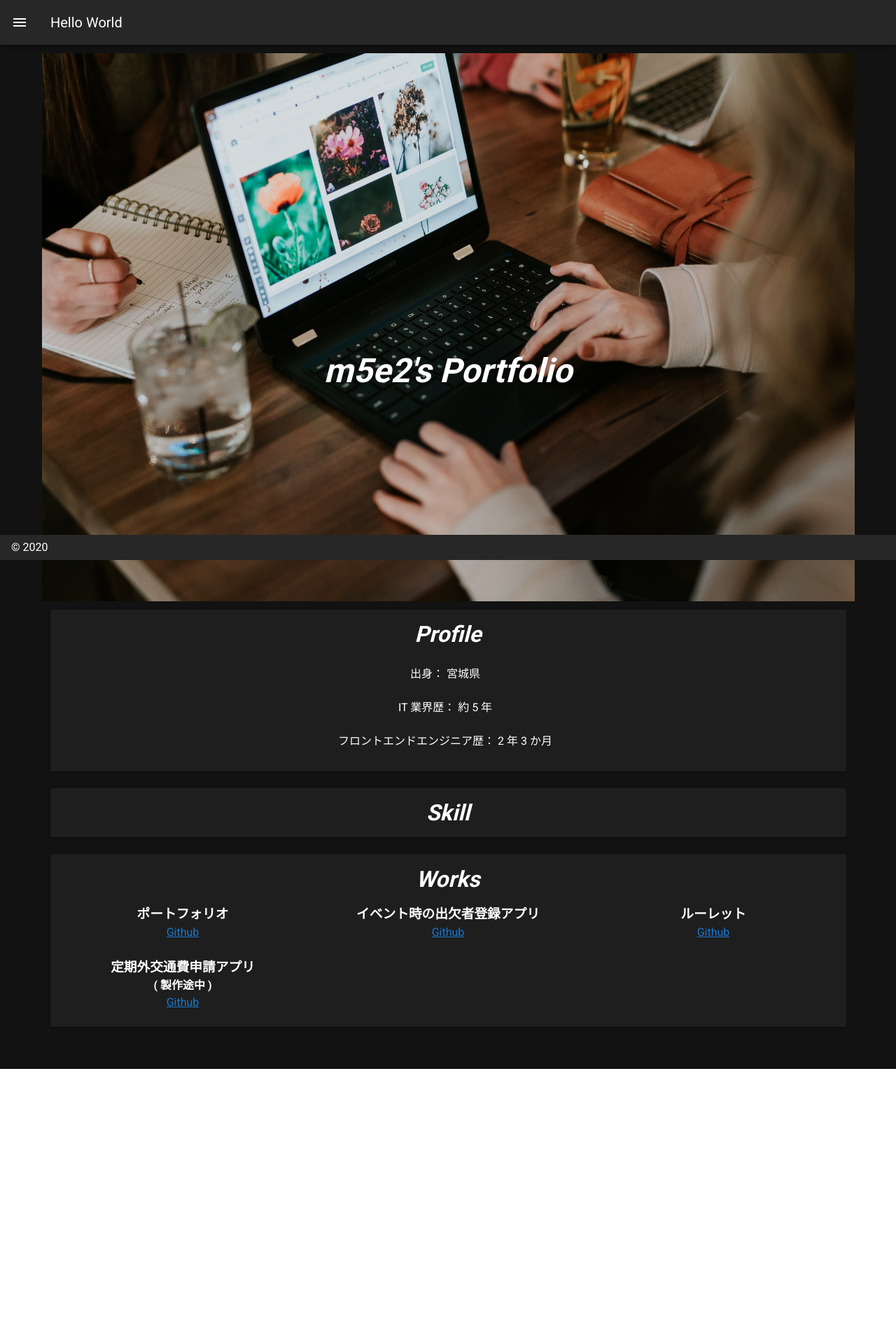
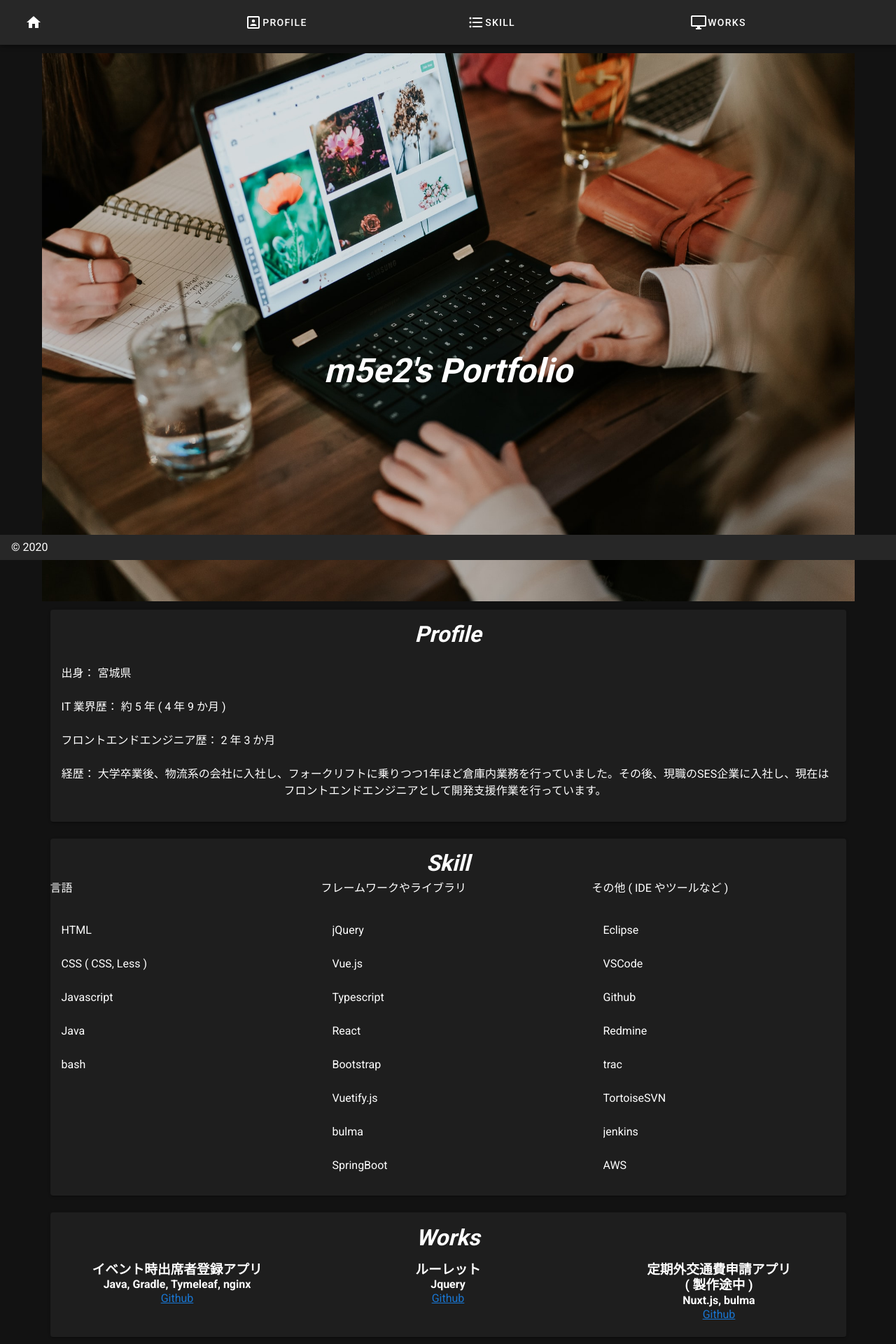
Before and after one commit to m5e2/Self-Introduction, a Nuxt app: page / in a window 1280 px wide. Shown: the top 1920 px of the page at 70% size. Before the commit the page ends 1527 px from the top, so only its background shows below. Built offline with nearby package versions, Linux system fonts and the light colour scheme.

Commit message:
no comment

```diff
--- a/layouts/default.vue
+++ b/layouts/default.vue
@@ -1,49 +1,34 @@
 <template>
   <v-app dark>
-    <v-navigation-drawer
-      v-model="drawer"
-      :mini-variant="miniVariant"
-      :clipped="clipped"
-      fixed
-      app
-    >
-      <v-list>
-        <v-list-item
-          v-for="(item, i) in items"
-          :key="i"
-          :to="item.to"
-          router
-          exact
-        >
-          <v-list-item-action>
-            <v-icon>{{ item.icon }}</v-icon>
-          </v-list-item-action>
-          <v-list-item-content>
-            <v-list-item-title v-text="item.title" />
-          </v-list-item-content>
-        </v-list-item>
-      </v-list>
-    </v-navigation-drawer>
     <v-app-bar :clipped-left="clipped" fixed app>
-      <v-app-bar-nav-icon @click.stop="drawer = !drawer" />
-      <v-toolbar-title v-text="title" />
-      <v-spacer />
+      <v-row align="center" cols="12">
+        <v-col cols="3">
+          <v-btn text rounded :href="top">
+            <v-icon>mdi-home</v-icon>
+          </v-btn>
+        </v-col>
+        <v-col cols="3">
+          <v-btn text>
+            <v-icon>mdi-account-box-outline</v-icon>profile
+          </v-btn>
+        </v-col>
+        <v-col cols="3">
+          <v-btn text>
+            <v-icon>mdi-format-list-bulleted</v-icon>skill
+          </v-btn>
+        </v-col>
+        <v-col cols="3">
+          <v-btn text>
+            <v-icon>mdi-monitor</v-icon>works
+          </v-btn>
+        </v-col>
+      </v-row>
     </v-app-bar>
     <v-content>
-      <v-container> <nuxt /> </v-container>
+      <v-container>
+        <nuxt />
+      </v-container>
     </v-content>
-    <v-navigation-drawer v-model="rightDrawer" :right="right" temporary fixed>
-      <v-list>
-        <v-list-item @click.native="right = !right">
-          <v-list-item-action>
-            <v-icon light>
-              mdi-repeat
-            </v-icon>
-          </v-list-item-action>
-          <v-list-item-title>Switch drawer (click me)</v-list-item-title>
-        </v-list-item>
-      </v-list>
-    </v-navigation-drawer>
     <v-footer :fixed="fixed" app>
       <span>&copy; {{ new Date().getFullYear() }}</span>
     </v-footer>
@@ -54,26 +39,13 @@
 export default {
   data() {
     return {
+      top: "/",
       clipped: false,
       drawer: false,
-      fixed: false,
-      items: [
-        {
-          icon: "mdi-apps",
-          title: "HOME",
-          to: "/",
-        },
-        {
-          icon: "mdi-chart-bubble",
-          title: "このサイトについて",
-          to: "/SiteIntroduction",
-        },
-      ],
-      miniVariant: false,
-      right: true,
-      rightDrawer: false,
-      title: "Hello World",
+      fixed: false
     };
-  },
+  }
 };
 </script>
+<style scoped>
+</style>>
--- a/pages/SiteIntroduction.vue
+++ b/pages/SiteIntroduction.vue
@@ -4,13 +4,15 @@
       >このサイトは Nuxt.js と Vuetify.js という CSS
       フレームワークによって構成されています。
     </v-content>
-    <v-btn class="backButton" color="primary" :to="aaa">TOP画面に戻る</v-btn>
+    <v-btn class="backButton" color="primary" :to="topPage"
+      >TOP画面に戻る</v-btn
+    >
   </v-layout>
 </template>
 <script>
 export default {
   data() {
-    return { aaa: "/" };
+    return { topPage: "/" };
   },
   methods: {},
 };
--- a/pages/index.vue
+++ b/pages/index.vue
@@ -5,14 +5,12 @@
         <img class="image" src="../images/top-image.jpg" />
         <p class="font-italic font-weight-bold">m5e2's Portfolio</p>
       </div>
-      <v-col class="text-center" cols="12">
+      <v-col class="text-center">
         <v-card class="profile">
           <h1 class="font-italic font-weight-bold">Profile</h1>
           <v-list shaped>
-            <v-list-item v-for="(list, i) in profileList" :key="i">
-              <v-list-item-content>
-                <v-list-item-title v-text="list.value"></v-list-item-title>
-              </v-list-item-content>
+            <v-list-item v-for="(list, i) in profileLists" :key="i">
+              <v-list-item-content>{{ list.value }}</v-list-item-content>
             </v-list-item>
           </v-list>
         </v-card>
@@ -20,104 +18,64 @@
       <v-col class="text-center" cols="12">
         <v-card class="skill">
           <h1 class="font-italic font-weight-bold">Skill</h1>
-          <!-- <p>簡易的なアプリの作成ができます。</p>
-          <p>
-            また、Vue.js や Typescript
-            は現在の業務で使用しているので基本的な構文を書くことができます。
-          </p>
-          <v-container>
-            <v-row>
-              <v-col cols="4">
-                <h3>Javascript</h3>
-                <p>経験年数：4 年 9 ヶ月</p>
+          <v-row cols="12">
+            <v-col class="text-center" cols="4">
+              <p class="text-left">{{ COLUM_LANG_TITLE }}</p>
+              <p />
+              <v-list shaped>
+                <v-list-item v-for="(lang, i) in Languages" :key="i">
+                  <v-list-item-content>{{ lang.name }}</v-list-item-content>
+                </v-list-item>
+              </v-list>
             </v-col>
-              <v-col cols="4">
-                <h3>JQuery</h3>
-                <p>経験年数：3 年</p>
+            <v-col class="text-center" cols="4">
+              <p class="text-left">{{ COLUM_FW_LIB_TITLE }}</p>
+              <p />
+              <v-list shaped>
+                <v-list-item v-for="(fw_lib, i) in framework_library" :key="i">
+                  <v-list-item-content>{{ fw_lib.name }}</v-list-item-content>
+                </v-list-item>
+              </v-list>
             </v-col>
-              <v-col cols="4"
-                ><h3>Vue.js</h3>
-                <p>経験年数：2 年 3 ヶ月</p>
-              </v-col>
-              <v-col cols="4"
-                ><h3>Typescript</h3>
-                <p>経験年数：2 年 3 ヶ月</p>
-              </v-col>
-              <v-col cols="4"
-                ><h3>Node.js</h3>
-                <p>経験年数：2 年 3 ヶ月</p>
-              </v-col>
-              <v-col cols="4">
-                <h3>React</h3>
-                <p>経験年数：2 年 6 ヶ月</p>
-              </v-col>
-              <v-col cols="4">
-                <h3>Java</h3>
-                <p>経験年数：1 年 5 ヶ 月</p>
-              </v-col>
-              <v-col cols="4">
-                <h3>bash</h3>
-                <p>経験年数：1 年 2 ヶ 月</p>
-              </v-col>
-              <v-col cols="4">
-                <h3>HTML</h3>
-                <p>経験年数：4 年 9 ヶ 月</p>
-              </v-col>
-              <v-col cols="4">
-                <h3>CSS ( css, less )</h3>
-                <p>経験年数：2 年 3 ヶ 月</p>
-              </v-col>
-              <v-col cols="4">
-                <h3>Oracle</h3>
-                <p>経験年数：2 年 3 ヶ 月</p>
-              </v-col>
-              <v-col cols="4">
-                <h3>PostgreSQL</h3>
-                <p>経験年数：2 年 3 ヶ 月</p>
-              </v-col>
-              <v-col cols="4">
-                <h3>Github</h3>
-                <p>経験年数：2 年 3 ヶ 月</p>
-              </v-col>
-              <v-col cols="4">
-                <h3>使ったことのある</h3>
-                <h3>CSS フレームワーク</h3>
-                <p>Bootstrap, Vuetify.js, bulma</p>
+            <v-col class="text-center" cols="4">
+              <p class="text-left">{{ COLUM_TOOL_TITLE }}</p>
+              <p />
+              <v-list shaped>
+                <v-list-item v-for="(other, i) in others" :key="i">
+                  <v-list-item-content>{{ other.name }}</v-list-item-content>
+                </v-list-item>
+              </v-list>
             </v-col>
           </v-row>
-          </v-container> -->
         </v-card>
       </v-col>
       <v-col class="text-center" cols="12">
         <v-card class="work">
           <h1 class="font-italic font-weight-bold">Works</h1>
-          <v-container>
-            <v-row>
+          <v-row cols="12">
             <v-col cols="4">
-                <h3>ポートフォリオ</h3>
-                <a href="https://github.com/m5e2/Self-Introduction">Github</a>
+              <v-list-item-content>
+                <h3>イベント時出席者登録アプリ</h3>
+                <h4>Java, Gradle, Tymeleaf, nginx</h4>
+                <a href="https://github.com/m5e/Acceptance-confirmation">Github</a>
+              </v-list-item-content>
             </v-col>
             <v-col cols="4">
-                <h3>イベント時の出欠者登録アプリ</h3>
-                <a href="https://github.com/m5e/Acceptance-confirmation"
-                  >Github</a
-                >
+              <v-list-item-content>
+                <h3>ルーレット</h3>
+                <h4>Jquery</h4>
+                <a href="https://github.com/m5e/Practice-Roulette-Machine">Github</a>
+              </v-list-item-content>
             </v-col>
             <v-col cols="4">
-                <h3>ルーレット</h3>
-                <a href="https://github.com/m5e/Practice-Roulette-Machine"
-                  >Github</a
-                >
-              </v-col>
-              <v-col cols="4">
+              <v-list-item-content>
                 <h3>定期外交通費申請アプリ</h3>
-                <h4>( 製作途中 )</h4>
-                <a href="https://github.com/m5e/transportation-expenses"
-                  >Github</a
-                >
+                <h3>( 製作途中 )</h3>
+                <h4>Nuxt.js, bulma</h4>
+                <a href="https://github.com/m5e/Acceptance-confirmation">Github</a>
+              </v-list-item-content>
             </v-col>
           </v-row>
-          </v-container>
         </v-card>
       </v-col>
     </v-row>
@@ -129,13 +87,47 @@ export default {
   components: {},
   data() {
     return {
-      profileList: [
+      COLUM_LANG_TITLE: "言語",
+      COLUM_FW_LIB_TITLE: "フレームワークやライブラリ",
+      COLUM_TOOL_TITLE: "その他 ( IDE やツールなど )",
+      profileLists: [
         { value: "出身： 宮城県" },
-        { value: "IT 業界歴： 約 5 年" },
+        { value: "IT 業界歴： 約 5 年 ( 4 年 9 か月 )" },
         { value: "フロントエンドエンジニア歴： 2 年 3 か月" },
+        {
+          value:
+            "経歴： 大学卒業後、物流系の会社に入社し、フォークリフトに乗りつつ1年ほど倉庫内業務を行っていました。その後、現職のSES企業に入社し、現在はフロントエンドエンジニアとして開発支援作業を行っています。"
+        }
       ],
+      Languages: [
+        { name: "HTML" },
+        { name: "CSS ( CSS, Less )" },
+        { name: "Javascript" },
+        { name: "Java" },
+        { name: "bash" }
+      ],
+      framework_library: [
+        { name: "jQuery" },
+        { name: "Vue.js" },
+        { name: "Typescript" },
+        { name: "React" },
+        { name: "Bootstrap" },
+        { name: "Vuetify.js" },
+        { name: "bulma" },
+        { name: "SpringBoot" }
+      ],
+      others: [
+        { name: "Eclipse" },
+        { name: "VSCode" },
+        { name: "Github" },
+        { name: "Redmine" },
+        { name: "trac" },
+        { name: "TortoiseSVN" },
+        { name: "jenkins" },
+        { name: "AWS" }
+      ]
     };
-  },
+  }
 };
 </script>
 <style scoped>
@@ -158,4 +150,6 @@ export default {
   padding-top: 1%;
   padding-bottom: 1%;
 }
+.work {
+}
 </style>
```
Also changed, not shown: 3 other files (tests, documents, lock files or other folders). Lines whose indentation alone changed are shown as unchanged.
